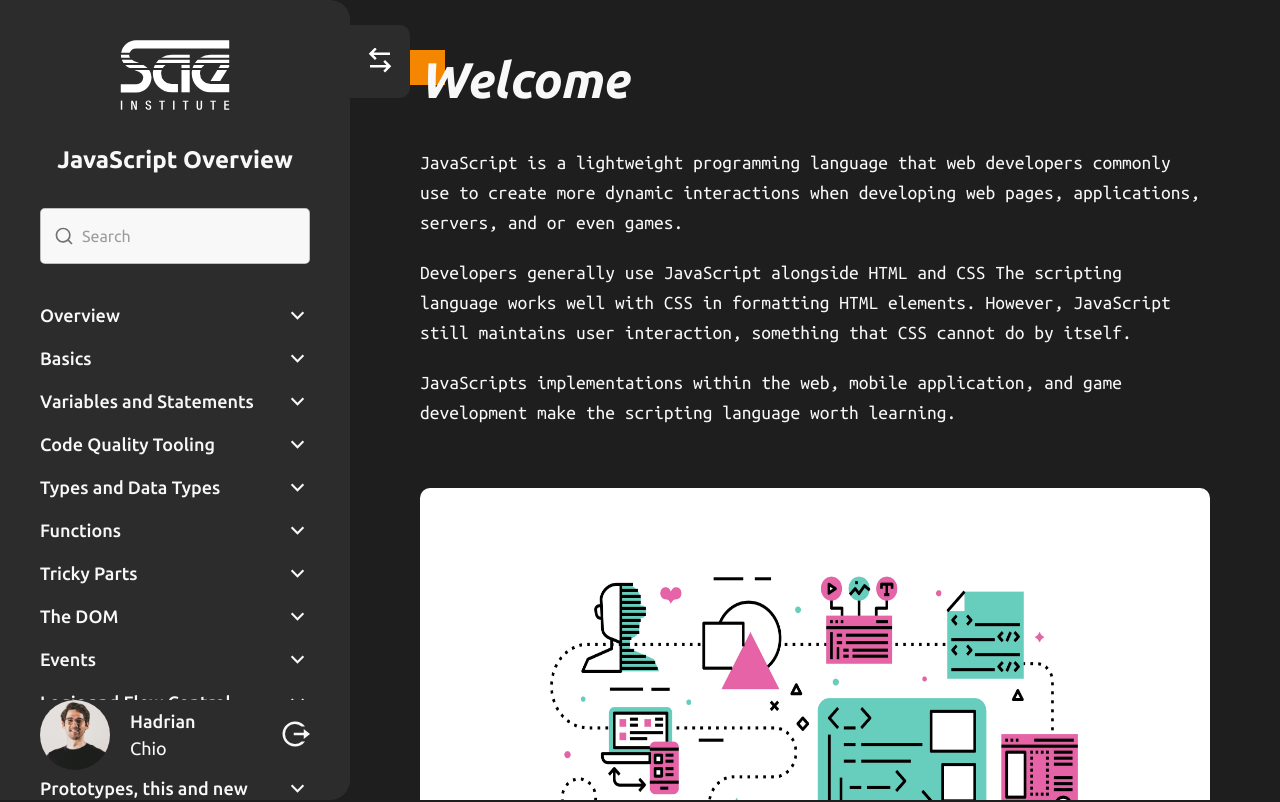
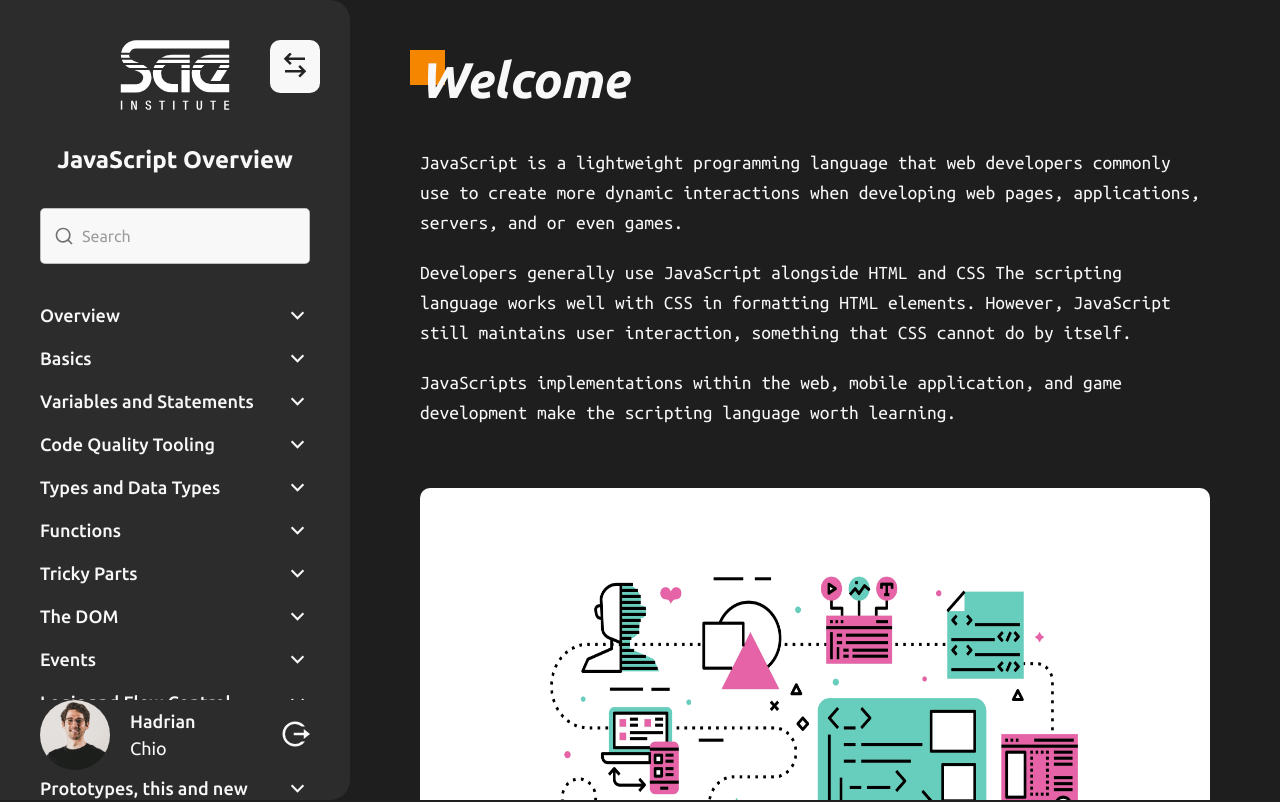
Before and after one commit to abeerance/sae-web-elearning, a Next.js app: page /basics in a window 1280 px wide. Shown: the top 802 px of the page. Built offline with nearby package versions, Linux system fonts and the light colour scheme.

Commit message:
adjusted collapse button

```diff
--- a/common/components/common/buttons/collapse-button.tsx
+++ b/common/components/common/buttons/collapse-button.tsx
@@ -12,13 +12,13 @@ export const CollapseButton = () => {
       sx={{
         position: 'fixed',
         zIndex: 999,
-        background: `${navCollapsed ? '#f8f8f8' : '#2C2C2C'}`,
-        top: '25px',
+        background: '#f8f8f8',
+        top: '40px',
         border: 'none',
         cursor: 'pointer',
-        left: `${navCollapsed ? '20px' : '350px'} `,
-        padding: `${navCollapsed ? '0.8rem' : '2rem 1.5rem'}`,
-        borderRadius: `${navCollapsed ? '10px' : '0 10px 10px 0'}`,
+        left: `${navCollapsed ? '20px' : '270px'} `,
+        padding: '1rem',
+        borderRadius: '10px',
       }}
       onClick={() => {
         if (!navCollapsed) {
@@ -28,10 +28,7 @@ export const CollapseButton = () => {
         }
       }}
     >
-      <RiArrowLeftRightLine
-        size={30}
-        color={`${navCollapsed ? '#000' : '#fff'}`}
-      />
+      <RiArrowLeftRightLine size={30} color={'#232323'} />
     </Box>
   );
 };
```
